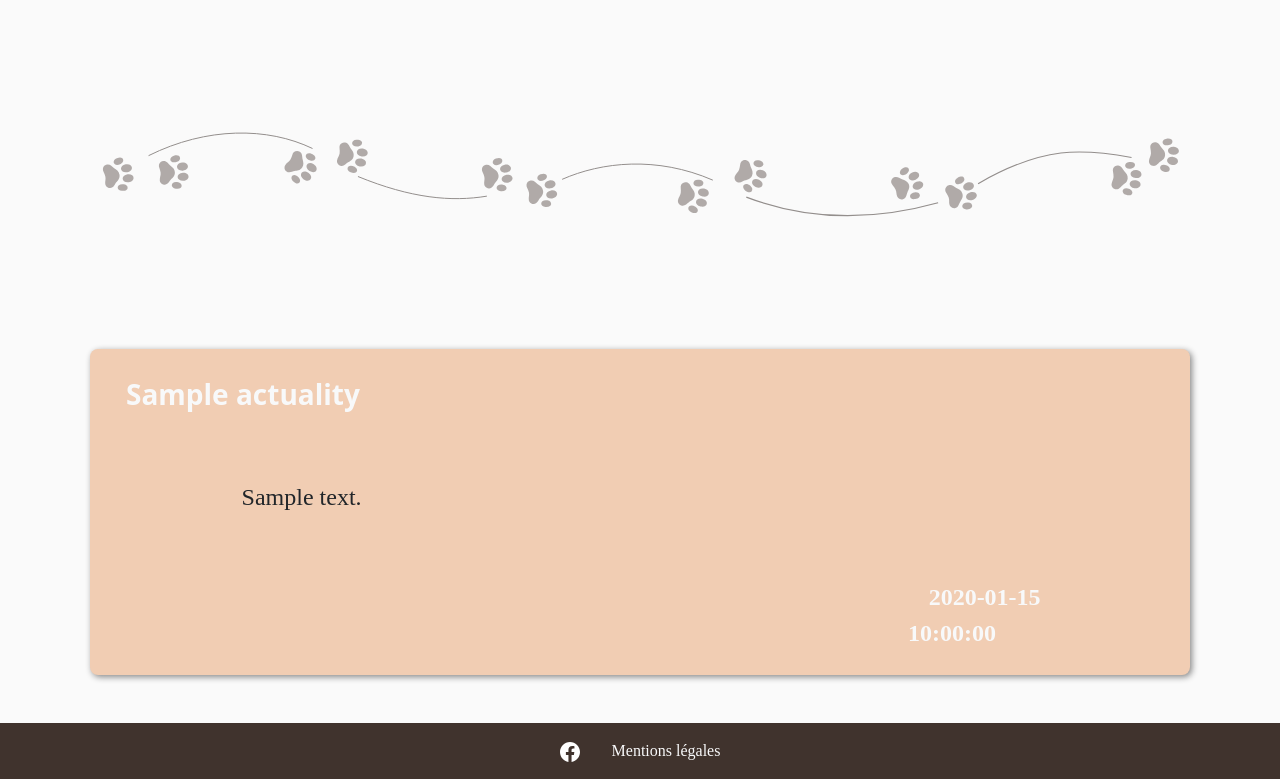
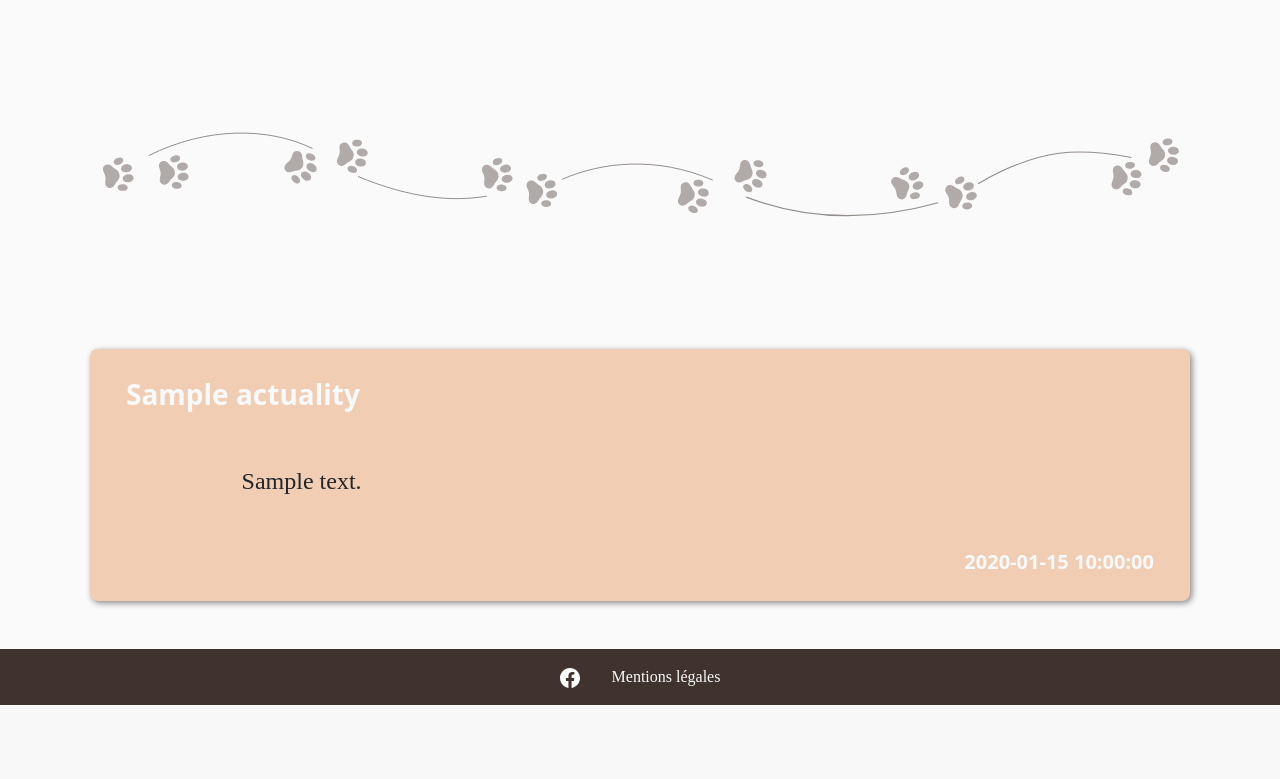
Before and after one commit to WildCodeSchool/orleans-202109-php-projet-apclo, a PHP site: template src/View/Actualities/index.html.twig in a window 1280 px wide. Shown: the part 661-1440 px from the top of the page. After the commit the page ends 1366 px from the top, so only its background shows below. Run offline with PHP 8.4, Linux system fonts and the light colour scheme; the template is opened without the code that fills it: most values are stand-ins (such as "Sample title", 1, 10 or a date in 2020); some libraries are stand-ins or nearby versions; some web fonts are replaced.

Commit message:
correction CSS date

```diff
--- a/src/View/Actualities/index.html.twig
+++ b/src/View/Actualities/index.html.twig
@@ -17,8 +17,8 @@
             <div class="container-sm container-actuality">
                 <div class="text">
                     <div class="entity text-light fw-bold p-4 fs-3">{{ actuality.title }}</div>
-                    <p class="descrition-actuality">{{ actuality.description }}</p>
-                    <p class="date text-light d-flex justify-content-end fw-bold p-4 mb-0">{{ actuality.date }}</p>
+                    <p class="descrition-actuality mb-4 mt-4">{{ actuality.description }}</p>
+                    <div class="date text-light d-flex justify-content-end fs-5 fw-bold p-4 mb-0">{{ actuality.date }}</div>
                 </div>
             </div>
                     <div class="add-spacing mb-5"></div>
```
